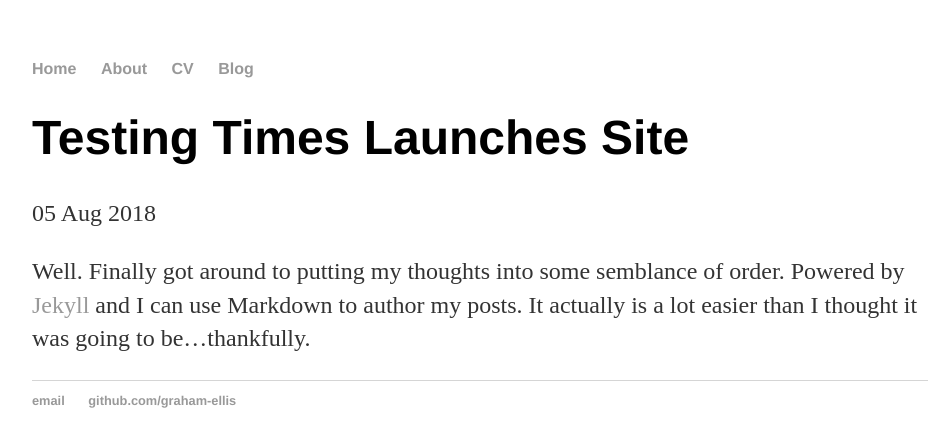
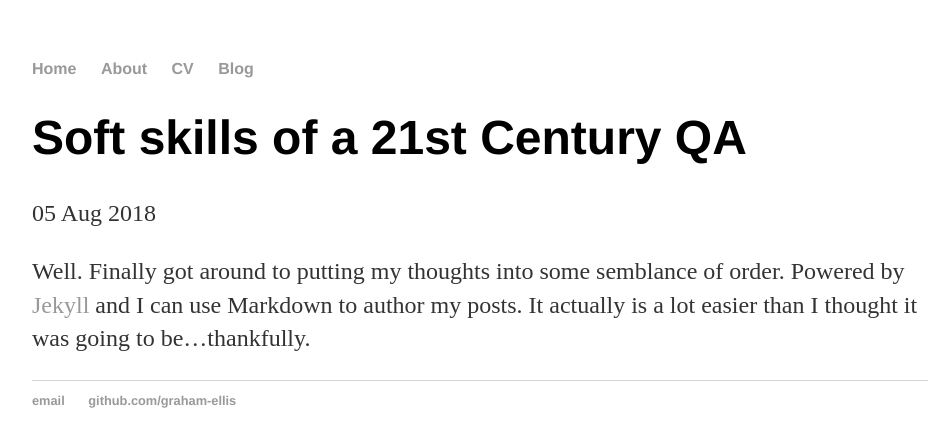
Before and after one commit to graham-ellis/graham-ellis.github.io, a Jekyll site: the page built from _posts/2018-08-05-Testing-Times-site-launched.md, in a window 1280 px wide. Shown: the top 447 px of the page, without its empty margins (160-1108 px from the left). Built offline with Jekyll 4.4.1, drawn with Linux system fonts in a browser that asks for light colours.

Commit message:
Updated title of post

```diff
--- a/_posts/2018-08-05-Testing-Times-site-launched.md
+++ b/_posts/2018-08-05-Testing-Times-site-launched.md
@@ -1,6 +1,6 @@
 ---
 layout: post
-title: "Testing Times Launches Site"
+title: "Soft skills of a 21st Century QA"
 date: 2018-08-05
 ---
 
```
